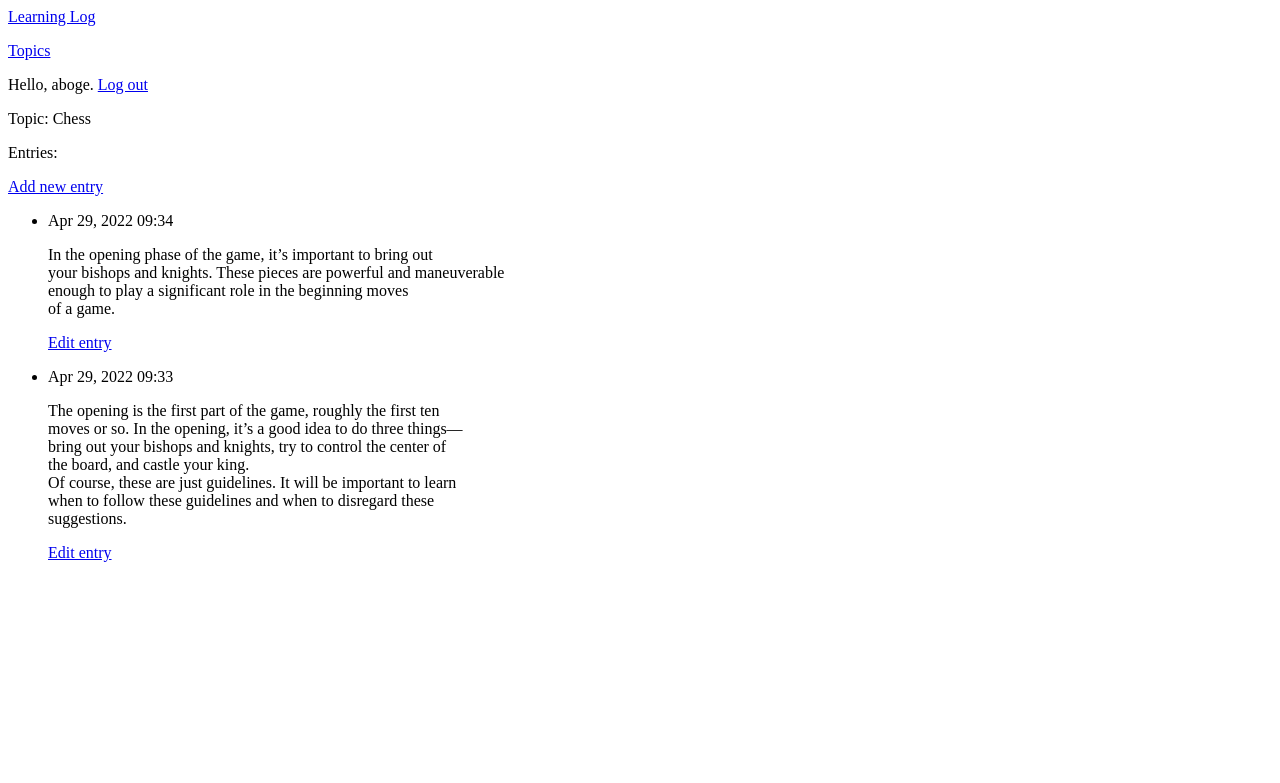
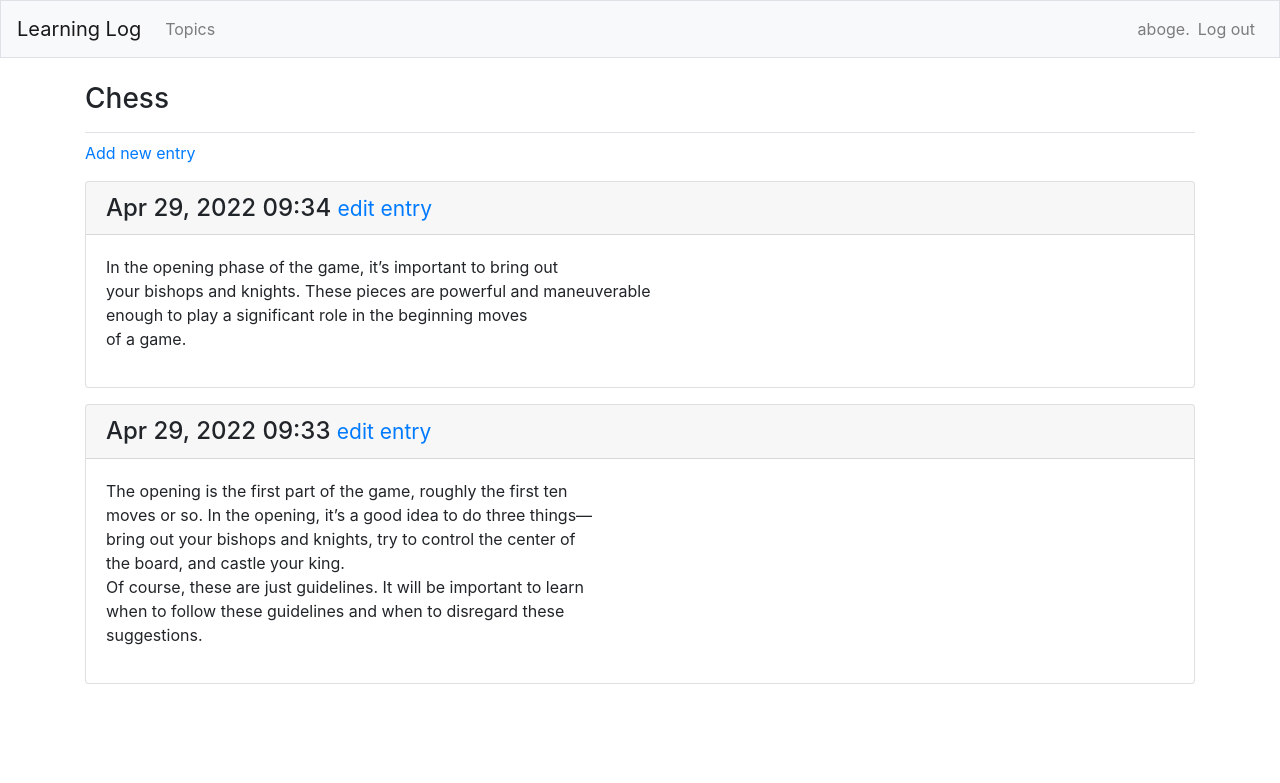
Before and after one commit to AbogeJr/django-learning-log, a Django app: page /topics/1/ in a window 1280 px wide. Shown: the top 783 px of the page. Run offline with Django 4.2, Linux system fonts and the light colour scheme; a user stored in the database is signed in; data comes from the database, SQL or seed files in the repository; both versions use the stored data as it was after the commit; some libraries are stand-ins or nearby versions.

Commit message:
update: user accounts && template styling

```diff
--- a/learning_logs/models.py
+++ b/learning_logs/models.py
@@ -1,12 +1,14 @@
 from pyexpat import model
 from tabnanny import verbose
 from django.db import models
+from django.contrib.auth.models import User
 
 # Create your models here.
 
 class Topic(models.Model):
     text = models.CharField(max_length=200)
     time_added = models.DateTimeField(auto_now_add=True)
+    owner = models.ForeignKey(User, on_delete=models.CASCADE)
 
     def __str__(self):
         """Return string representation of the model"""
--- a/learning_logs/templates/learning_logs/base.html
+++ b/learning_logs/templates/learning_logs/base.html
@@ -1,12 +1,50 @@
-<p><a href="{% url 'learning_logs:index' %}">Learning Log</a></p>
-<p><a href="{% url 'learning_logs:topics' %}">Topics</a></p>
+{% load bootstrap4 %}
+<!doctype html>
+<html lang="en">
+    <head>
+        <meta charset="utf-8">
+        <meta name="viewport" content="width=device-width, initial-scale=1, shrink-to-fit=no">
+        <title>Learning Log</title>
+        {% bootstrap_css %}
+        {% bootstrap_javascript jquery='full' %}
+    </head>
+    <body>
+        <nav class="navbar navbar-expand-md navbar-light bg-light mb-4 border">
+            <a class="navbar-brand" href="{% url 'learning_logs:index'%}">Learning Log</a>
+            <button class="navbar-toggler" type="button" data-toggle="collapse"
+            data-target="#navbarCollapse" aria-controls="navbarCollapse"aria-expanded="false"
+            aria-label="Toggle navigation">
+            <span class="navbar-toggler-icon"></span></button>
+            <div class="collapse navbar-collapse" id="navbarCollapse">
+                <ul class="navbar-nav mr-auto">
+                <li class="nav-item"><a class="nav-link" href="{% url 'learning_logs:topics'%}">Topics</a></li>
+                </ul>
+                <ul class="navbar-nav ml-auto">
+                    {% if user.is_authenticated %}
+                    <li class="nav-item">
+                    <span class="navbar-text"}>{{ user.username }}.</span>
+                    </li>
+                    <li class="nav-item">
+                    <a class="nav-link" href="{% url 'users:logout' %}">Log out</a>
+                    </li>
+                    {% else %}
+                    <li class="nav-item">
+                    <a class="nav-link" href="{% url 'users:register' %}">Register</a>
+                    </li>
+                    <li class="nav-item">
+                    <a class="nav-link" href="{% url 'users:login' %}">Log in</a></li>
+                    {% endif %}
+                </ul>
+            </div>
+        </nav>
 
-{% if user.is_authenticated %}
-    Hello, {{ user.username }}.
-    <a href="{% url 'users:logout' %}">Log out</a>
-{% else %}
-    <a href="{% url 'users:login' %}">Log in</a>
-    <a href="{% url 'users:register' %}">Register</a>
-{% endif %}
-
-{% block content %}{% endblock content %}
+        <main role="main" class="container">
+            <div class="pb-2 mb-2 border-bottom">
+            {% block page_header %}{% endblock page_header %}
+            </div>
+            <div>
+            {% block content %}{% endblock content %}
+            </div>
+        </main>
+    </body>
+</html>
--- a/learning_logs/templates/learning_logs/topic.html
+++ b/learning_logs/templates/learning_logs/topic.html
@@ -1,18 +1,20 @@
 {% extends 'learning_logs/base.html' %}
-
+{% block page_header %}
+    <h3>{{ topic }}</h3>
+{% endblock page_header %}
 {% block content %}
-    <p>Topic: {{ topic }}</p>
-    <p>Entries:</p>
-    <p><a href="{% url 'learning_logs:new_entry' topic.id %}">Add new entry</a></p>
-    <ul>
-        {% for entry in entries %}
-        <li>
-            <p>{{ entry.date_added|date:'M d, Y H:i' }}</p>
-            <p>{{ entry.text|linebreaks }}</p>
-            <p><a href="{% url 'learning_logs:edit_entry' entry.id %}">Edit entry</a></p>
-        </li>
+<p><a href="{% url 'learning_logs:new_entry' topic.id %}">Add new entry</a></p>
+{% for entry in entries %}
+    <div class="card mb-3">
+        <h4 class="card-header">
+        {{ entry.date_added|date:'M d, Y H:i' }}
+        <small><a href="{% url 'learning_logs:edit_entry' entry.id %}">edit entry</a>
+        </small></h4>
+    <div class="card-body">
+        {{ entry.text|linebreaks }}
+    </div>
+    </div>
         {% empty %}
-        <li>There are no entries for this topic yet.</li>
-        {% endfor %}
-    </ul>
+        <p>There are no entries for this topic yet.</p>
+{% endfor %}
 {% endblock content %}
--- a/learning_logs/views.py
+++ b/learning_logs/views.py
@@ -1,4 +1,6 @@
+from django.http import Http404
 from django.shortcuts import render, redirect
+from django.contrib.auth.decorators import login_required
 
 import learning_logs
 from .models import Topic, Entry
@@ -9,22 +11,25 @@ def index(request):
     """Home Page for Learning logs"""
     return render(request, 'learning_logs/index.html')
 
-
+@login_required
 def topics(request):
     "Show Topics"
-    topics = Topic.objects.order_by('time_added')
+    topics = Topic.objects.filter(owner=request.user).order_by('time_added')
     context = {'topics':topics}
     return render(request, 'learning_logs/topics.html', context)
 
-
+@login_required
 def topic(request, topic_id):
     "Show individual topic with entry"
     topic = Topic.objects.get(id=topic_id)
+    # Make sure the topic belongs to the current user.
+    if topic.owner != request.user:
+        raise Http404
     entries = topic.entry_set.order_by('-date_added')
     context = {'topic': topic, 'entries': entries}
     return render(request, 'learning_logs/topic.html', context)
 
-
+@login_required
 def new_topic(request):
     """Add a New Topic"""
     if request.method != 'POST':
@@ -34,13 +39,16 @@ def new_topic(request):
         #Data submitted for processing
         form = TopicForm(data=request.POST)
         if form.is_valid():
-            form.save()
+            new_topic = form.save(commit=False)
+            new_topic.owner = request.user
+            new_topic.save()
+            # form.save()
             return redirect('learning_logs:topics')
 
     context = {'form': form}
     return render(request, 'learning_logs/new_topic.html', context)
 
-
+@login_required
 def new_entry(request, topic_id):
     """Add new Entry for a topic"""
     topic = Topic.objects.get(id=topic_id)
@@ -58,7 +66,7 @@ def new_entry(request, topic_id):
     context = {'topic': topic, 'form': form}
     return render(request, 'learning_logs/new_entry.html', context)
 
-
+@login_required
 def edit_entry(request, entry_id):
     """Edit an existing entry."""
     entry = Entry.objects.get(id=entry_id)
--- a/learninglog/settings.py
+++ b/learninglog/settings.py
@@ -34,6 +34,8 @@ INSTALLED_APPS = [
     #My Apps
     'learning_logs',
     'users',
+    #Third Party Apps
+    'bootstrap4',
     #Default Django Apps
     'django.contrib.admin',
     'django.contrib.auth',
@@ -125,3 +127,7 @@ STATIC_URL = 'static/'
 # https://docs.djangoproject.com/en/4.0/ref/settings/#default-auto-field
 
 DEFAULT_AUTO_FIELD = 'django.db.models.BigAutoField'
+
+
+#MY SETTINGS
+LOGIN_URL = 'users:login'
```
Also changed, not shown: learning_logs/templates/learning_logs/index.html (+10 -5 lines), learning_logs/templates/learning_logs/topics.html (+9 -12 lines), users/templates/registration/login.html (+13 -4 lines), db.sqlite3, learning_logs/migrations/0005_topic_owner.py (added).
